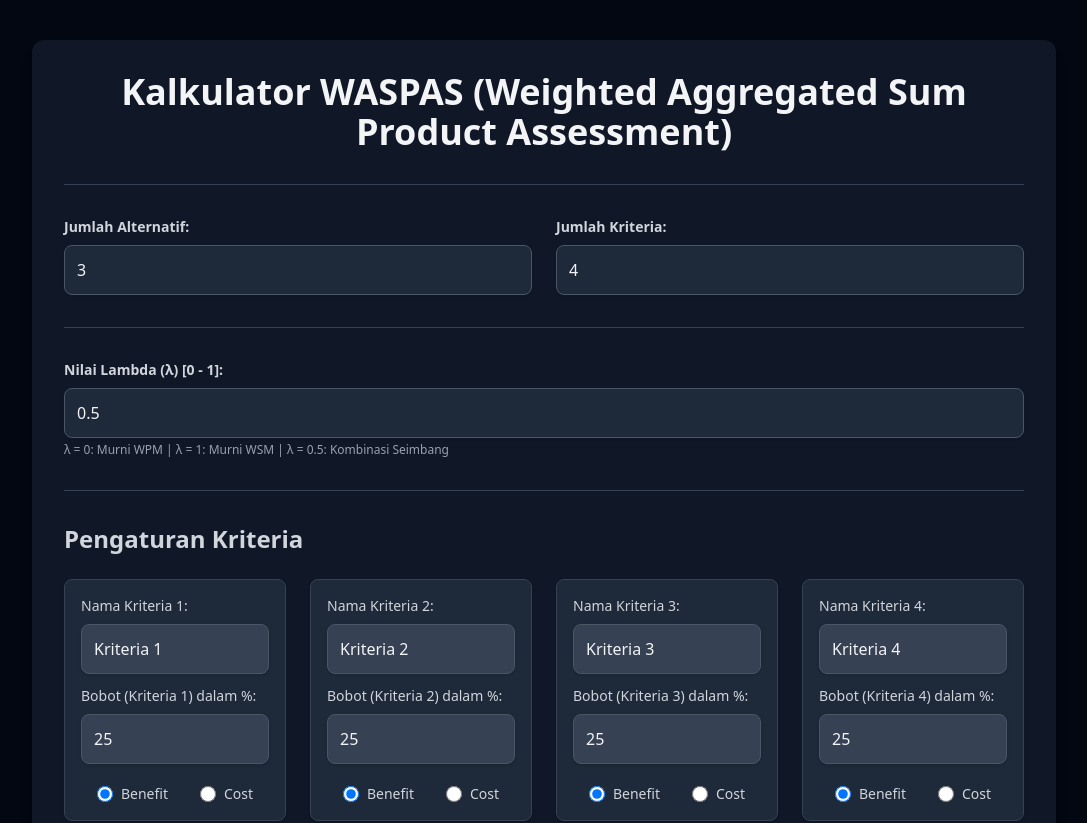
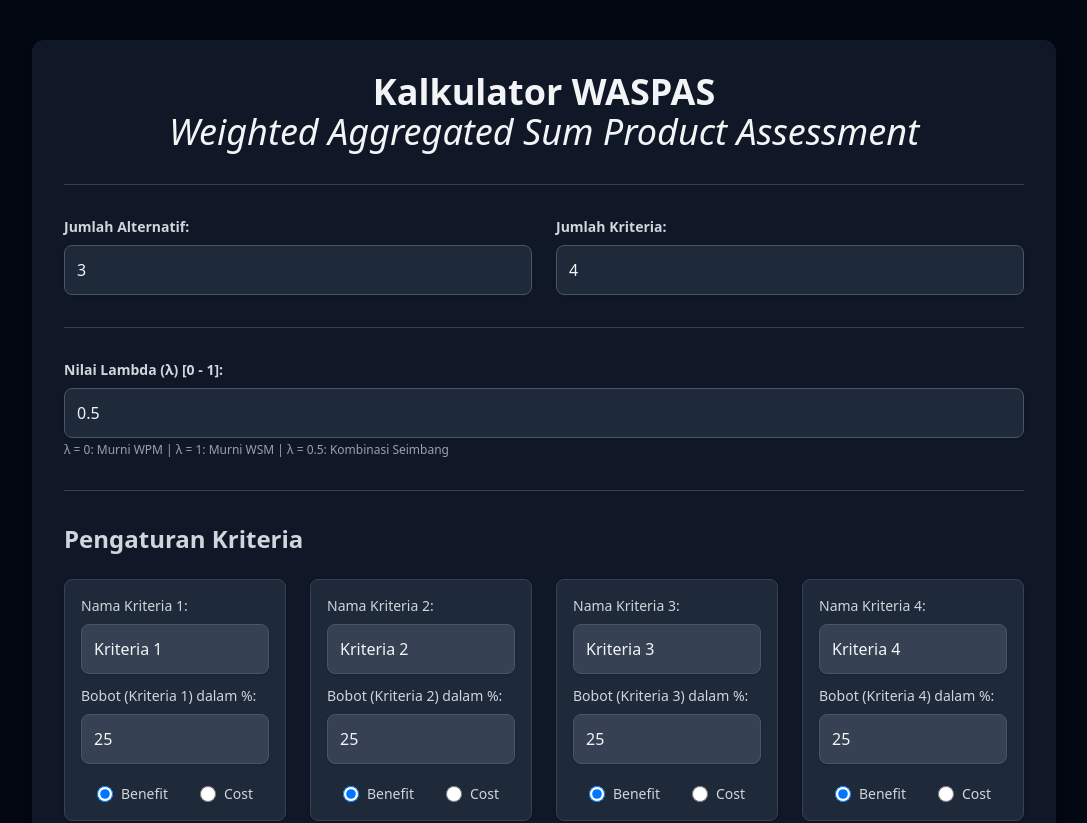
Before and after one commit to WeissCurry/WASPASCalculator, a React (Vite) app: page / in a window 1280 px wide. Shown: the top 823 px of the page, without its empty margins (96-1183 px from the left). Built offline with nearby package versions, Linux system fonts and the light colour scheme.

Commit message:
STYLE : Title Section

```diff
--- a/package.json
+++ b/package.json
@@ -1,5 +1,5 @@
 {
-  "name": "wpm-frontend",
+  "name": "WASPASCalculator",
   "private": true,
   "version": "0.0.0",
   "type": "module",
--- a/src/App.tsx
+++ b/src/App.tsx
@@ -1,5 +1,5 @@
 // src/App.tsx
-// import React from 'react';
+import React from 'react';
 import WPMCalculator from './WPMCalculator'; // Impor komponen kita
 
 function App() {
--- a/src/WPMCalculator.tsx
+++ b/src/WPMCalculator.tsx
@@ -258,7 +258,7 @@ const WASPASCalculator: React.FC = () => {
 <div className="container mx-auto p-8 bg-gray-900 rounded-xl shadow-lg max-w-5xl my-10 text-gray-100">
 
             <h1 className="text-4xl font-extrabold text-center mb-8">
-                Kalkulator WASPAS (Weighted Aggregated Sum Product Assessment)
+                Kalkulator WASPAS <br /> <i className="fa-italic font-normal">Weighted Aggregated Sum Product Assessment</i>
             </h1>
             <hr className="my-8 border-gray-700" />
 
```
Also changed, not shown: 1 other file (tests, documents, lock files or other folders).
